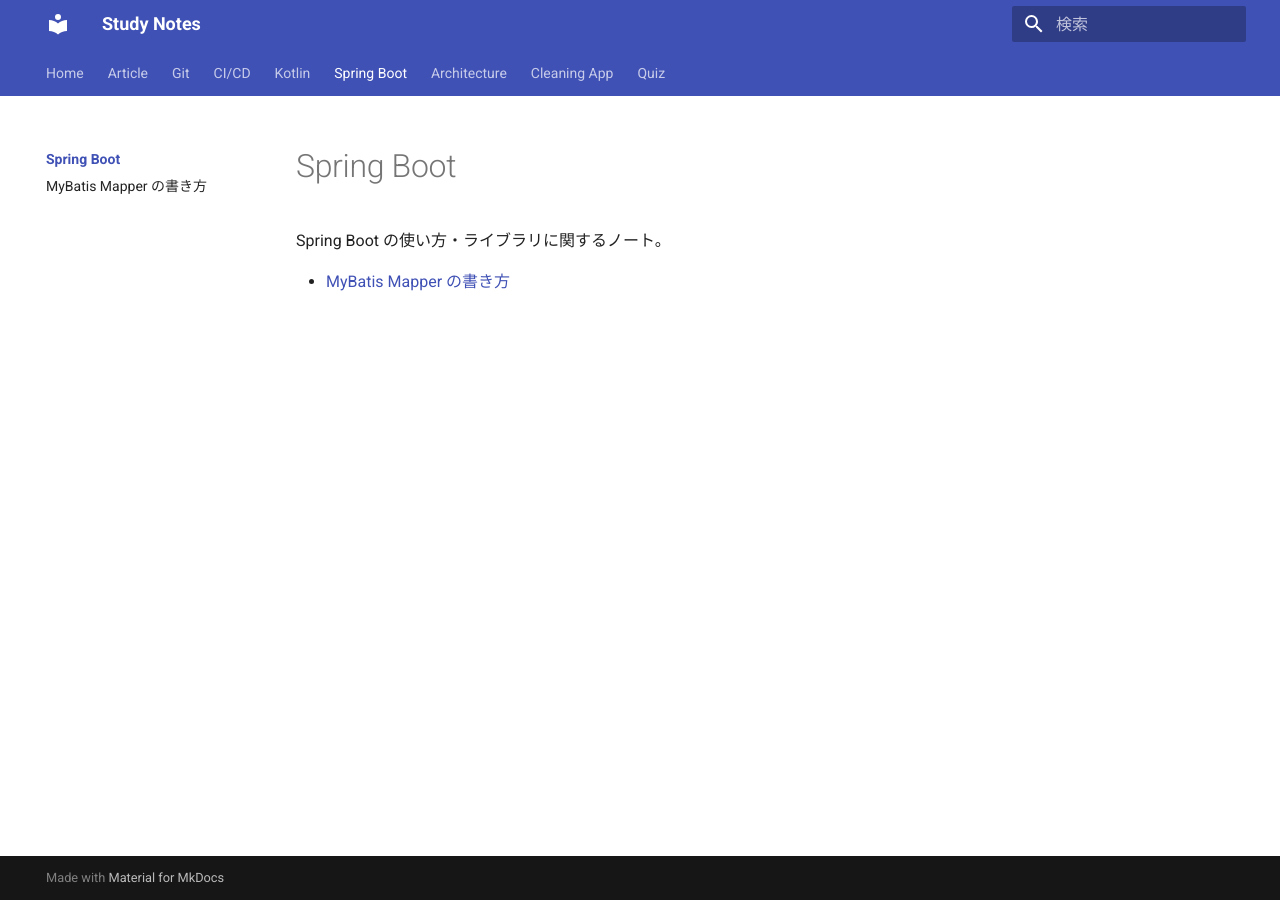
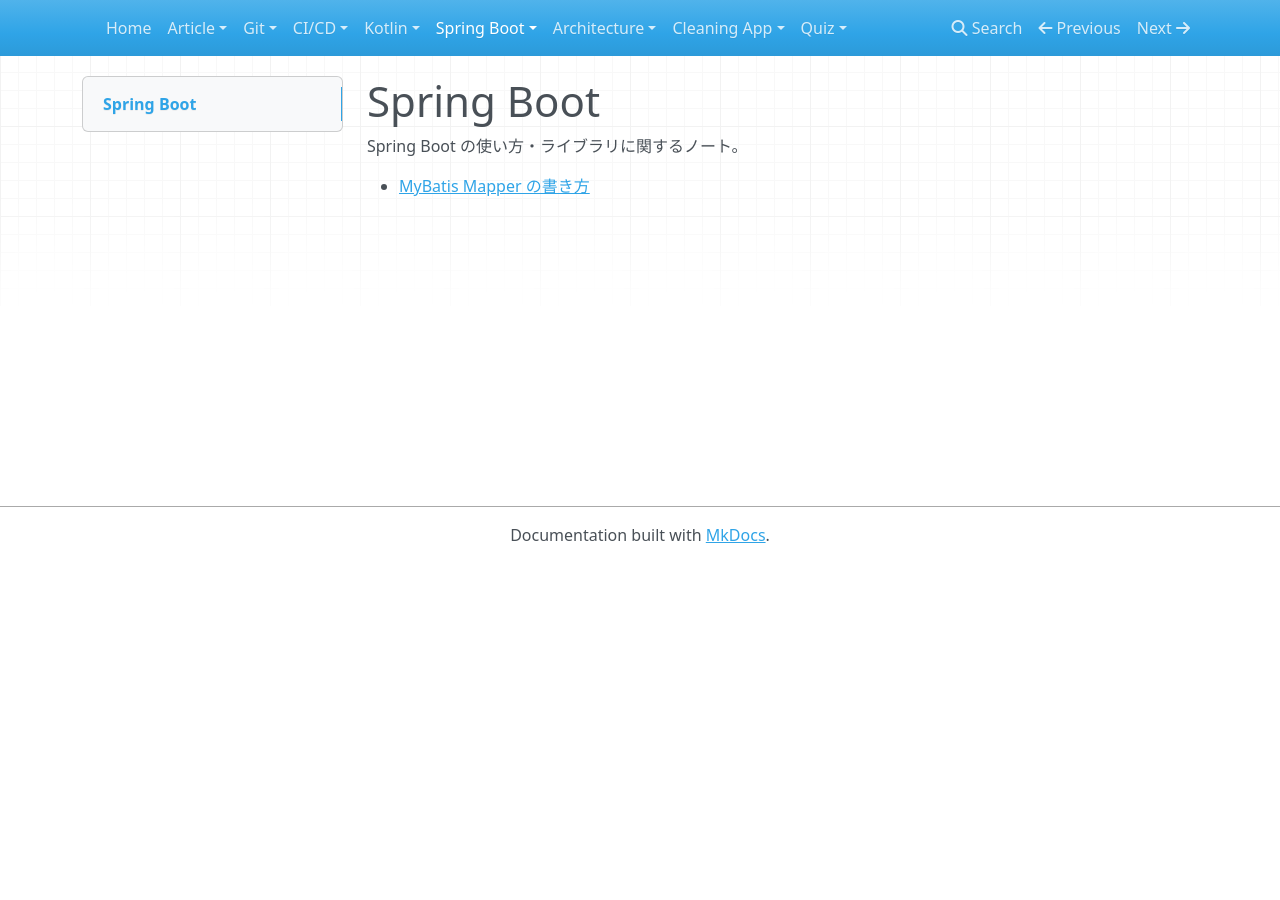
Before and after one commit to rockyh0825/study-notes, an MkDocs documentation site: the page built from docs/spring-boot/index.md, in a window 1280 px wide. Built offline with MkDocs 1.6.1, drawn with Linux system fonts in a browser that asks for light colours; nearby versions of some CDN libraries.

Commit message:
change mkdocs.yml

```diff
--- a/mkdocs.yml
+++ b/mkdocs.yml
@@ -1,63 +1,42 @@
-site_name: Study Notes
-theme:
-  name: material
-  language: ja
-  features:
-    - navigation.tabs
-    - navigation.indexes
-    - navigation.expand
-    - navigation.top
-    - search.suggest
-
-markdown_extensions:
-  - attr_list
-  - md_in_html
-  - admonition
-  - pymdownx.details
-  - pymdownx.superfences:
-      custom_fences:
-        - name: mermaid
-          class: mermaid
-          format: !!python/name:pymdownx.superfences.fence_code_format
 nav:
   - Home: index.md
   - Article:
-    - 音声メモ → タスク管理 PWA: article/voice-memo-pwa.md
-    - PWA に Supabase Auth でログイン機能を追加した: article/supabase-auth-pwa.md
-    - GitHub Actions 自動デプロイ: article/github-actions-self-hosted-deploy.md
-    - cherry-pick したコミットによる conflict を rebase で解決する: article/git-cherry-pick-rebase.md
+      - 音声メモ → タスク管理 PWA: article/voice-memo-pwa.md
+      - PWA に Supabase Auth でログイン機能を追加した: article/supabase-auth-pwa.md
+      - GitHub Actions 自動デプロイ: article/github-actions-self-hosted-deploy.md
+      - cherry-pick したコミットによる conflict を rebase で解決する: article/git-cherry-pick-rebase.md
   - Git:
-    - push済みファイルをPRから除外する: git/remove-tracked-files.md
+      - push済みファイルをPRから除外する: git/remove-tracked-files.md
   - CI/CD:
-    - GitHub Actions と CI/CD の基礎: cicd/github-actions-basics.md
+      - GitHub Actions と CI/CD の基礎: cicd/github-actions-basics.md
   - Kotlin:
-    - kotlin/index.md
-    - data class: kotlin/data-class.md
-    - null 安全: kotlin/null-safety.md
+      - Kotlin: kotlin/index.md
+      - data class: kotlin/data-class.md
+      - null 安全: kotlin/null-safety.md
   - Spring Boot:
-    - spring-boot/index.md
-    - MyBatis Mapper の書き方: spring-boot/mybatis-mapper.md
+      - Spring Boot: spring-boot/index.md
+      - MyBatis Mapper の書き方: spring-boot/mybatis-mapper.md
   - Architecture:
-    - architecture/index.md
-    - Package by Feature 構成: architecture/package-by-feature.md
-    - Capability パターン: architecture/capability-pattern.md
+      - Architecture: architecture/index.md
+      - Package by Feature 構成: architecture/package-by-feature.md
+      - Capability パターン: architecture/capability-pattern.md
   - Cleaning App:
-    - cleaning-app/index.md
-    - アーキテクチャ決定ログ: cleaning-app/architecture-decisions.md
-    - 開発ログ: cleaning-app/dev-log.md
+      - Cleaning App: cleaning-app/index.md
+      - アーキテクチャ決定ログ: cleaning-app/architecture-decisions.md
+      - 開発ログ: cleaning-app/dev-log.md
   - Quiz:
-    - quiz/index.md
-    - Kotlin:
-      - quiz/kotlin/index.md
-      - data class: quiz/kotlin/data-class.md
-      - null 安全: quiz/kotlin/null-safety.md
-    - Spring Boot:
-      - quiz/spring-boot/index.md
-      - MyBatis Mapper の書き方: quiz/spring-boot/mybatis-mapper.md
-    - Architecture:
-      - quiz/architecture/index.md
-      - Package by Feature 構成: quiz/architecture/package-by-feature.md
-      - Capability パターン: quiz/architecture/capability-pattern.md
-    - Cleaning App:
-      - quiz/cleaning-app/index.md
-      - アーキテクチャ決定: quiz/cleaning-app/architecture-decisions.md
+      - Quiz: quiz/index.md
+      - Kotlin:
+          - Kotlin: quiz/kotlin/index.md
+          - data class: quiz/kotlin/data-class.md
+          - null 安全: quiz/kotlin/null-safety.md
+      - Spring Boot:
+          - Spring Boot: quiz/spring-boot/index.md
+          - MyBatis Mapper の書き方: quiz/spring-boot/mybatis-mapper.md
+      - Architecture:
+          - Architecture: quiz/architecture/index.md
+          - Package by Feature 構成: quiz/architecture/package-by-feature.md
+          - Capability パターン: quiz/architecture/capability-pattern.md
+      - Cleaning App:
+          - Cleaning App: quiz/cleaning-app/index.md
+          - アーキテクチャ決定: quiz/cleaning-app/architecture-decisions.md
```
